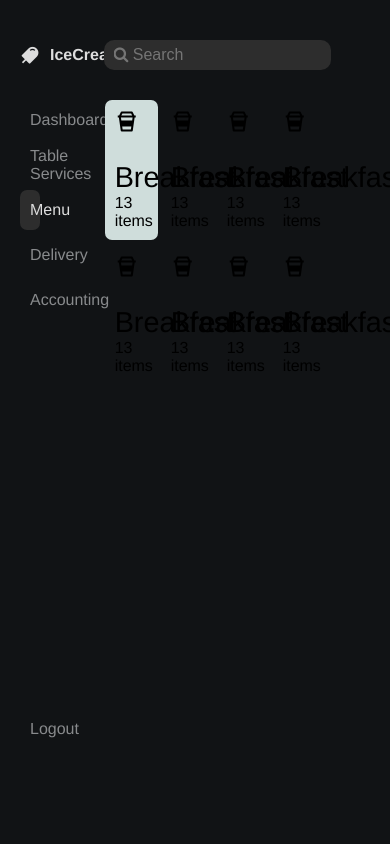
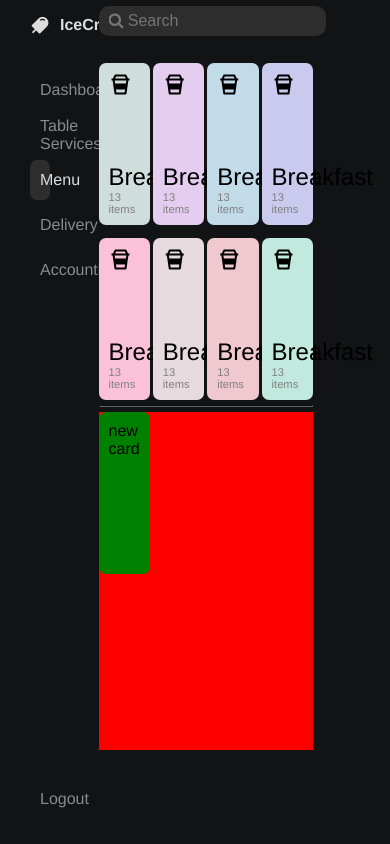
Before and after one commit to JhonLaden/ice-cream-repo, a PHP site: page /menu/menu.php in a window 390 px wide; the page is wider, and only the part inside the window is pictured. Run offline with PHP 8.4, Linux system fonts and the light colour scheme.

Commit message:
update menu page
updating menu page by adding cards and applying responsiveness

```diff
--- a/css/circles.css
+++ b/css/circles.css
@@ -287,3 +287,31 @@
 .card-1{
     background: #cfdddb;
 }
+
+.card-2{
+    background: #e4cdee;
+}
+
+.card-3{
+    background: #c2dbe9;
+}
+
+.card-4{
+    background: #c9caee;
+}
+
+.card-5{
+    background: #fac1d9;
+}
+
+.card-6{
+    background: #e6dade;
+}
+
+.card-7{
+    background: #f0c8cf;
+}
+
+.card-8{
+    background: #c2e9de;
+}
--- a/css/home.css
+++ b/css/home.css
@@ -11,12 +11,17 @@
     --trans-5: all 0.5s ease;
 
     --sidebar-width: 15%;
-    --menu-width: 60%;
-    --right-sidebar: 15%;
+    --menu-width: 55%;
+    --right-sidebar: 20%;
 }
 .dark-home{
     background: var(--dark-home);
 
+}
+
+.divider{
+    border-color: var(--dirty-white);
+    margin: 5px 0;
 }
 
 .sidebar .sidebar-container{
@@ -39,8 +44,8 @@ a{
 /* sidebar */
 .sidebar{
     width: var(--sidebar-width);
-    height: calc(100vh - 60px);
-    padding: 30px 20px;
+    height: 100vh;
+    padding: 0 30px 20px;
     position: fixed;
 }
 
@@ -105,7 +110,6 @@ a{
     height: calc(100vh - 60px);
     width: var(--menu-width);
     left: calc(var(--sidebar-width) + 40px);
-    padding: 30px 5px;
 
 }
 
@@ -129,28 +133,35 @@ a{
 
 .menu .menu-body{
     width: 100%;
-    height: 40%;
+    height: 100vh;
     display: flex;
+    flex-direction: column;
 }
 
 
 .menu .menu-body .sorting-cards{
     display: flex;
     flex-wrap: wrap;
-    height: 100%;
+    height: 40vh;
     width: 100%;
-    justify-content: space-around;
+    justify-content: space-between;
+    align-content: space-between;
+
 }
 
-.menu .menu-body .sorting-cards .card{
-    height: 140px;
+.card{
+    height: 48%;
     width: 24%;
     padding: 10px;
-    border-radius: 7px;
     display: flex;
     flex-direction: column;
+}
+.menu .menu-body .menu-items .card,
+.menu .menu-body .sorting-cards .card{
+
+    border-radius: 7px;
+
     justify-content: space-between;
-    margin-bottom: 5px;
 }
 
 .menu .menu-body .sorting-cards .card .card-header,
@@ -165,6 +176,22 @@ a{
 }
 
 .menu .menu-body .sorting-cards .card .card-body .card-title{
-    font-size: 1.8rem;
+    font-size: 1.5rem;
     font-weight: 500;
 }
+
+.menu .menu-body .sorting-cards .card .card-body .item-num{
+    font-size: 0.7rem;
+    font-weight: 500;
+    color: grey;
+}
+
+.menu .menu-body .menu-items{
+    height: 40vh;
+    width: 100%;
+    background-color: red;
+}
+
+.menu .menu-body .menu-items .card{
+    background-color: green;
+}
--- a/css/style.css
+++ b/css/style.css
@@ -18,6 +18,7 @@
 body{
     background: var(--dark);
 }
+
 
 .container{
     height: 100vh;
--- a/menu/menu.php
+++ b/menu/menu.php
@@ -24,7 +24,7 @@
                     <span class = "item-num" >13 items</span>
                 </div>
             </div>
-            <div class="card">
+            <div class="card card-2">
                 <div class="card-header">
                 <i class='bx bx-coffee-togo'></i>
                 </div>
@@ -33,7 +33,7 @@
                     <span class = "item-num" >13 items</span>
                 </div>
             </div>
-            <div class="card">
+            <div class="card card-3">
                 <div class="card-header">
                 <i class='bx bx-coffee-togo'></i>
                 </div>
@@ -42,7 +42,7 @@
                     <span class = "item-num" >13 items</span>
                 </div>
             </div>
-            <div class="card">
+            <div class="card card-4">
                 <div class="card-header">
                 <i class='bx bx-coffee-togo'></i>
                 </div>
@@ -51,7 +51,7 @@
                     <span class = "item-num" >13 items</span>
                 </div>
             </div>
-            <div class="card">
+            <div class="card card-5">
                 <div class="card-header">
                 <i class='bx bx-coffee-togo'></i>
                 </div>
@@ -60,7 +60,7 @@
                     <span class = "item-num" >13 items</span>
                 </div>
             </div>
-            <div class="card">
+            <div class="card card-6">
                 <div class="card-header">
                 <i class='bx bx-coffee-togo'></i>
                 </div>
@@ -69,7 +69,7 @@
                     <span class = "item-num" >13 items</span>
                 </div>
             </div>
-            <div class="card">
+            <div class="card card-7">
                 <div class="card-header">
                 <i class='bx bx-coffee-togo'></i>
                 </div>
@@ -78,7 +78,7 @@
                     <span class = "item-num" >13 items</span>
                 </div>
             </div>
-            <div class="card">
+            <div class="card card-8">
                 <div class="card-header">
                 <i class='bx bx-coffee-togo'></i>
                 </div>
@@ -91,6 +91,12 @@
 
         </div>
 
+        <hr class = "divider">
+        <div class="menu-items">
+            <div class="card">
+                new card
+            </div>
+        </div>
         </div>
 
     </section>
```
